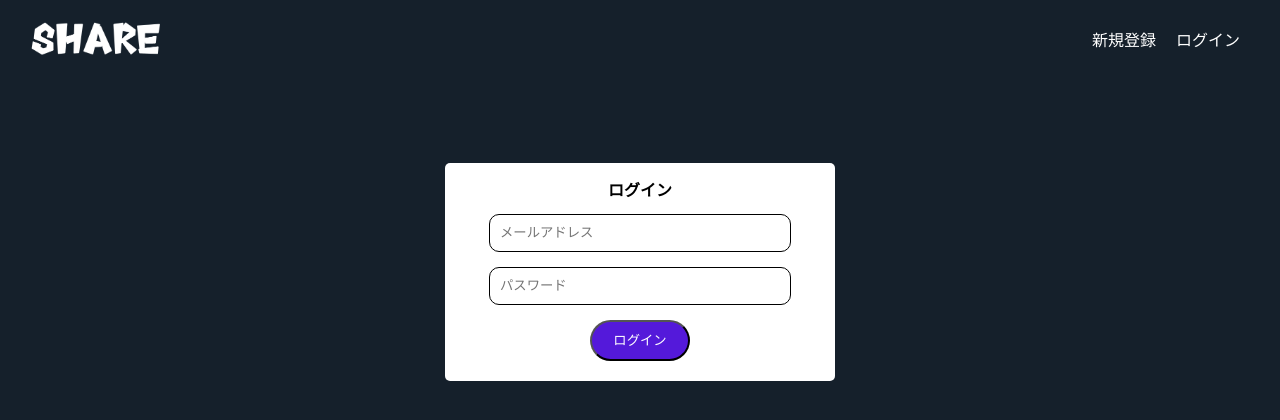
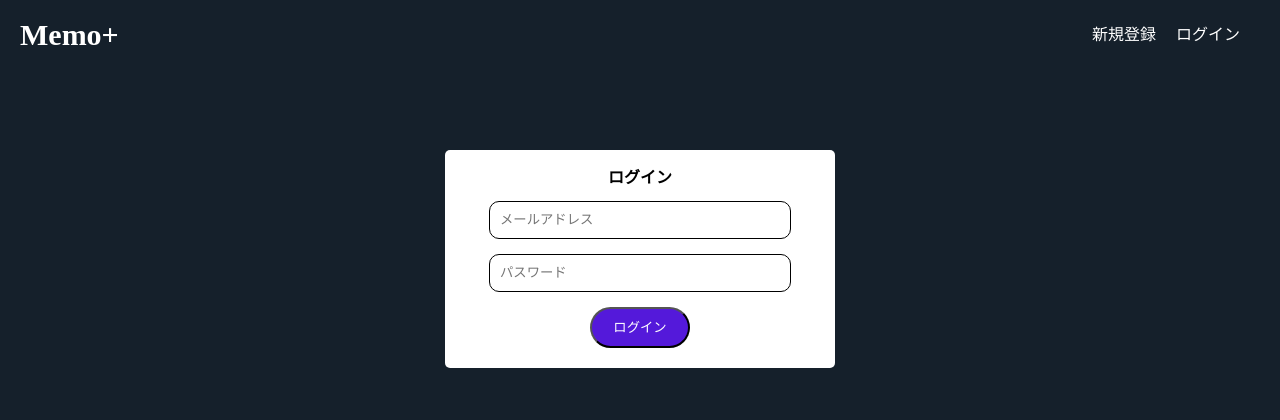
Before and after one commit to yoshi0-p/20200218_yoshida-share-, a Vue app: page / in a window 1280 px wide. Shown: the top 420 px of the page. Built offline with nearby package versions, Linux system fonts and the light colour scheme.

Commit message:
修正内容が分かるコミットメッセージ

```diff
--- a/src/components/HeaderAuth.vue
+++ b/src/components/HeaderAuth.vue
@@ -1,7 +1,7 @@
 <template>
  <div class="header flex">
    <div class="left">
-     <img class="logo" src="../assets/logo.png"/>
+     <h1>Memo+</h1>
    </div>
    <div class="right flex">
      <p @click="$router.push('/signup')">新規登録</p>
@@ -11,6 +11,10 @@
 </template>
 
 <style scoped>
+h1{
+  color:white;
+  font-size:30px;
+}
 .right {
  align-items: center;
 }
```
